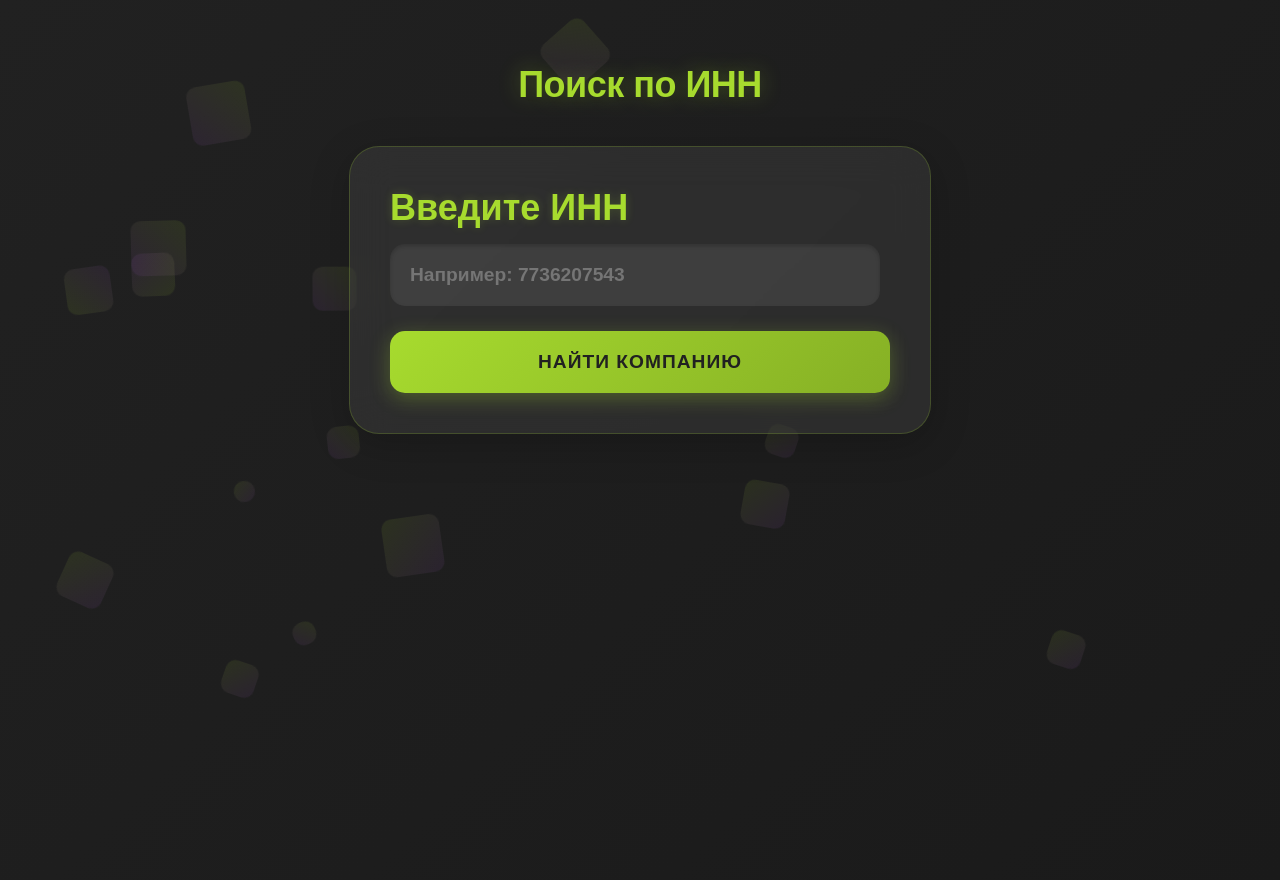
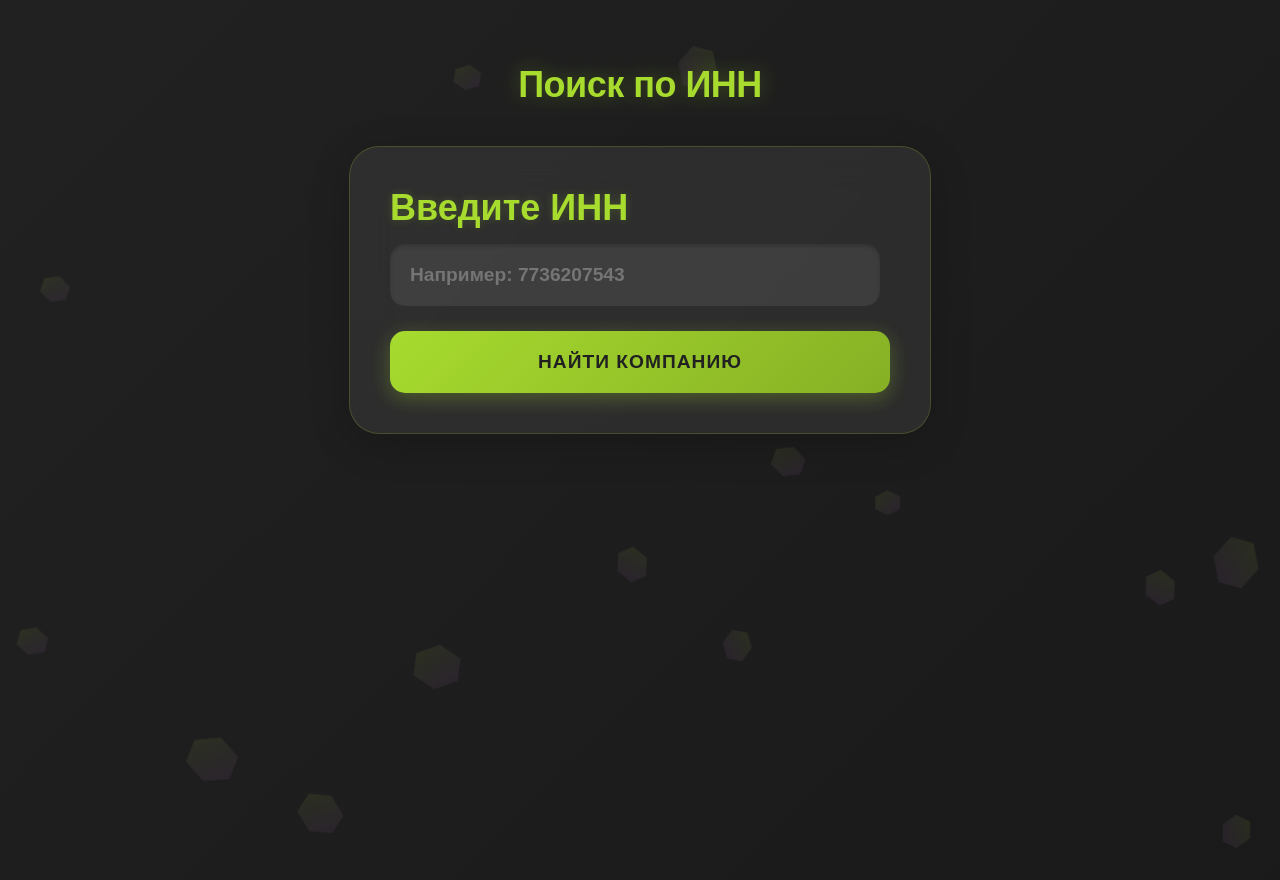
Before and after one commit to s0163614/genesis, a Flask app: page / in a window 1280 px wide. Run offline with Flask 3, Linux system fonts and the light colour scheme; some web fonts are replaced.

Commit message:
Update index.html

```diff
--- a/templates/index.html
+++ b/templates/index.html
@@ -39,21 +39,17 @@ body {
     z-index: -1;
 }
 
-.square {
+.hexagon {
     position: absolute;
     background: linear-gradient(45deg, var(--accent-green), var(--accent-purple));
     opacity: 0.1;
-    border-radius: 10px;
-    animation: float 20s linear infinite;
+    clip-path: polygon(25% 0%, 75% 0%, 100% 50%, 75% 100%, 25% 100%, 0% 50%);
+    animation: float linear infinite;
 }
 
 @keyframes float {
-    0% {
-        transform: translate(0, 0) rotate(0deg);
-    }
-    30% {
-        transform: translate(var(--moveX), var(--moveY)) rotate(360deg);
-    }
+    0% { transform: translate(0, 0) rotate(0deg); }
+    100% { transform: translate(var(--moveX), var(--moveY)) rotate(360deg); }
 }
 
 body::before {
@@ -270,37 +266,37 @@ ul li:nth-child(2) { animation-delay: 0.4s; }
 
 <script>
 // Create floating squares
-function createSquares() {
+function createHexagons() {
     const container = document.querySelector('.floating-squares');
-    const numberOfSquares = 15;
+    const numberOfHexagons = 15;
 
-    for (let i = 0; i < numberOfSquares; i++) {
-        const square = document.createElement('div');
-        square.className = `square`;
+    for (let i = 0; i < numberOfHexagons; i++) {
+        const hexagon = document.createElement('div');
+        hexagon.className = 'hexagon';
 
         // Random size between 20 and 60
         const size = Math.random() * 40 + 20;
-        square.style.width = `${size}px`;
-		square.style.height = `${size}px`;
+        hexagon.style.width = `${size}px`;
+        hexagon.style.height = `${size}px`;
 
         // Random starting position
-        square.style.left = `${Math.random() * 100}vw`;
-        square.style.top = `${Math.random() * 100}vh`;
+        hexagon.style.left = `${Math.random() * 100}vw`;
+        hexagon.style.top = `${Math.random() * 100}vh`;
 
         // Random movement distance
         const moveX = (Math.random() - 0.5) * 200;
         const moveY = (Math.random() - 0.5) * 200;
-        square.style.setProperty('--moveX', `${moveX}px`);
-        square.style.setProperty('--moveY', `${moveY}px`);
+        hexagon.style.setProperty('--moveX', `${moveX}px`);
+        hexagon.style.setProperty('--moveY', `${moveY}px`);
 
         // Random animation duration
-        square.style.animationDuration = `${Math.random() * 100 + 10}s`;
+        hexagon.style.animationDuration = `${Math.random() * 20 + 10}s`;
 
-        container.appendChild(square);
+        container.appendChild(hexagon);
     }
 }
 
-createSquares();
+createHexagons();
 
 
 
```
